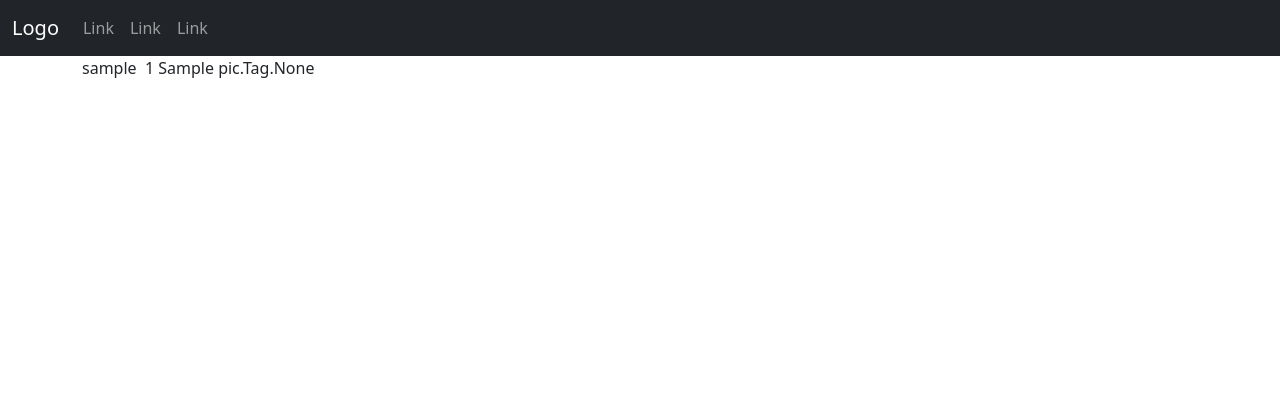
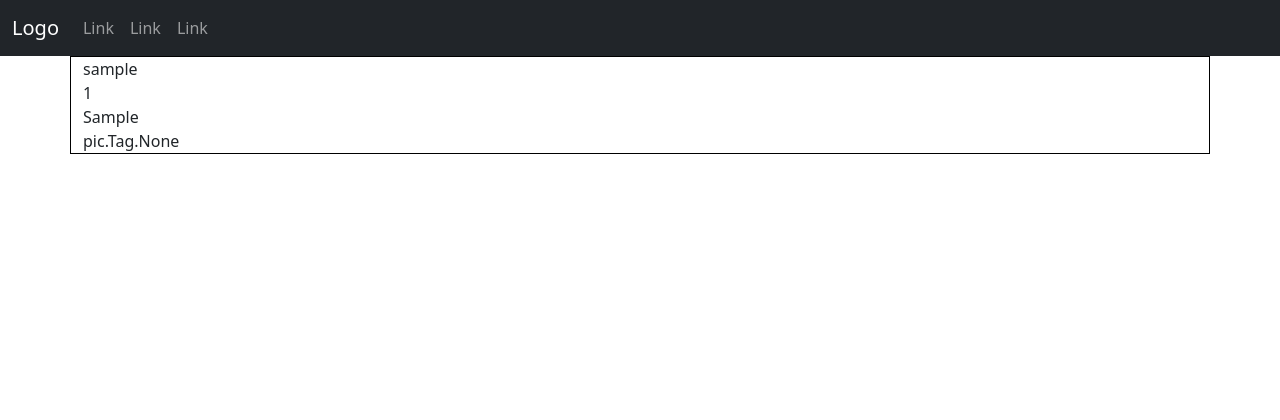
Before and after one commit to jkingportfolio/CI_PP4_Pic_Hub, a Django app: page / in a window 1280 px wide. Shown: the top 420 px of the page. Run offline with Django 3.2, Linux system fonts and the light colour scheme; a user stored in the database is signed in; tables that the repository leaves empty hold one stand-in row (values such as "Sample post").

Commit message:
Add: Basic styling to post container

```diff
--- a/static/css/style.css
+++ b/static/css/style.css
@@ -1 +1,8 @@
 /* Site Styles */
+.post-container > * {
+    display: block;
+}
+
+.container {
+    border: 1px solid black;
+}
--- a/templates/index.html
+++ b/templates/index.html
@@ -4,7 +4,7 @@
 
 <div class="container">
     {% for pic in render_posts %}
-    <article>
+    <article class="post-container">
         <span>{{ pic.user.username }}</span>
         <img src="{{ pic.picture.url }}">
         <span>{{ pic.likes }}</span>
```
